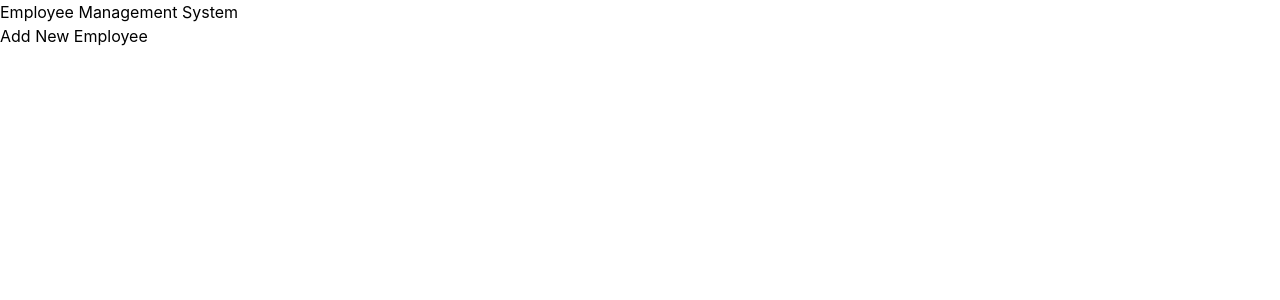
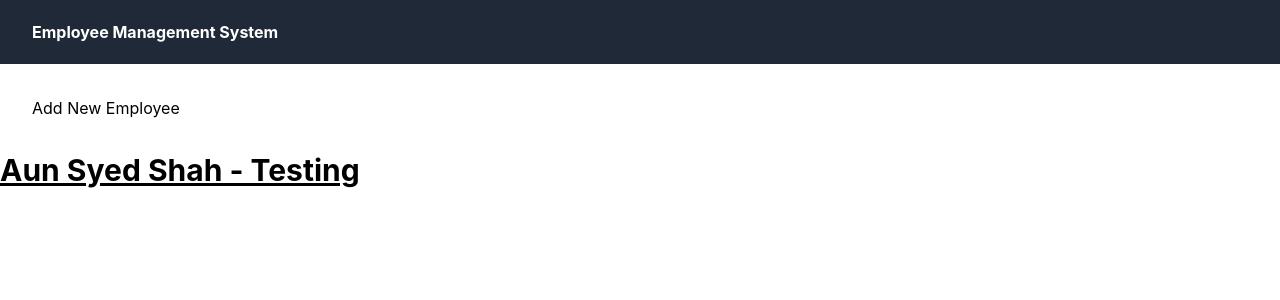
Before and after one commit to codewithrai/EmployeManagementSystem, a React (Create React App) app: page / in a window 1280 px wide. Shown: the top 300 px of the page. Built offline with nearby package versions, Linux system fonts and the light colour scheme.

Commit message:
fix tailwind css issue

```diff
--- a/src/App.js
+++ b/src/App.js
@@ -7,6 +7,9 @@ function App() {
     <>
       <Navbar />
       <AddEmployee />
+      <h1 className="text-3xl font-bold underline">
+      Aun Syed Shah - Testing
+    </h1>
     </>
   );
 }
--- a/tailwind.config.js
+++ b/tailwind.config.js
@@ -1,6 +1,8 @@
 /** @type {import('tailwindcss').Config} */
 module.exports = {
-  content: [],
+  content: [
+    "./src/**/*.{js,jsx,ts,tsx}",
+  ],
   theme: {
     extend: {},
   },
```
Also changed, not shown: 1 other file (tests, documents, lock files or other folders).
